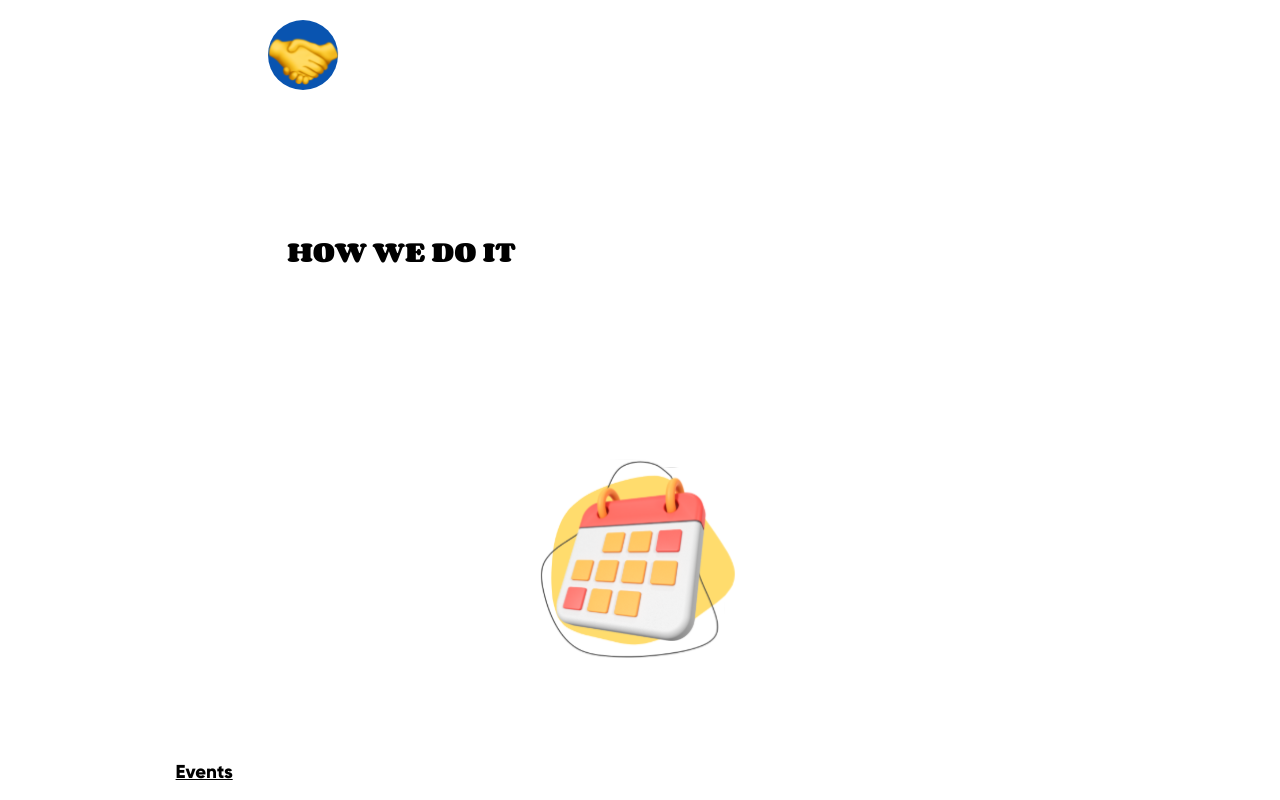
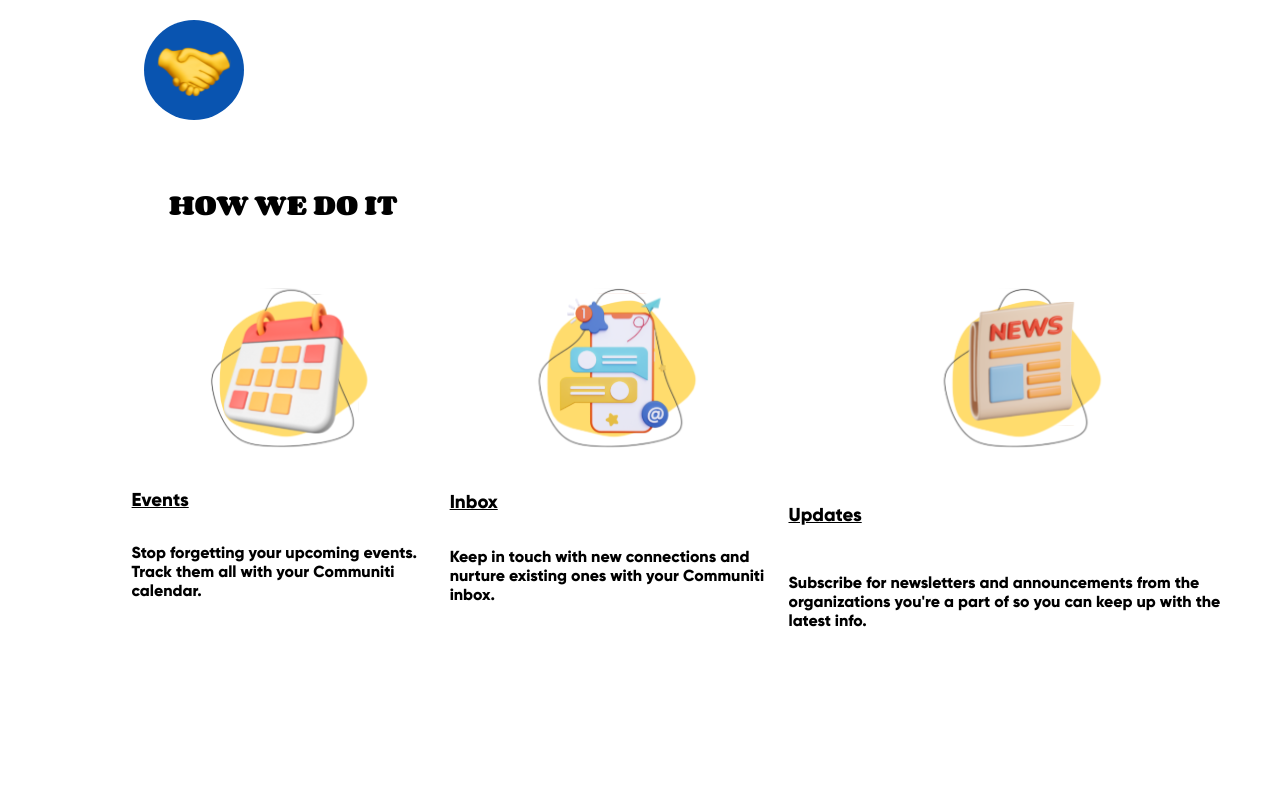
Before and after one commit to makeitMVPadmin/Communiti, a React (Create React App) app: page / in a window 1280 px wide. Shown: the top 800 px of the page. Built offline with nearby package versions, Linux system fonts and the light colour scheme.

Commit message:
Implement the tablet size mixins

```diff
--- a/src/components/HowWeDoIt.jsx
+++ b/src/components/HowWeDoIt.jsx
@@ -10,39 +10,41 @@ const HowWeDoIt = () => {
     <div className="how">
       <div className="how_content">
         <div className="how_icon_container">
-          <img src={hands} alt="hands" />
+          <img className="how_hands" src={hands} alt="hands" />
         </div>
         <h2 className="how_header">HOW WE DO IT</h2>
         <div className="how_images">
+          <div className="how_event_section">
             <img className="how_image" src={calendar} alt="events" />
             <div className="left-align-section">
-            {" "}
-            {/* Apply the class to the section */}
               <h3 className="underlined">Events</h3>
               <p className="paragraph">
                 Stop forgetting your upcoming events. Track them all with your
                 Communiti calendar.
               </p>
             </div>
+          </div>
+          <div className="how_inbox_section">
             <img className="how_image" src={inbox} alt="inbox" />
             <div className="left-align-section">
-            {" "}
-            {/* Apply the class to the section */}
               <h3 className="underlined">Inbox</h3>
               <p className="paragraph">
-              Keep in touch with new connections and nurture existing ones with
-              your Communiti inbox.
+                Keep in touch with new connections and nurture existing ones
+                with your Communiti inbox.
               </p>
             </div>
+          </div>
+          <div className="how_updates_section">
             <img className="how_image" src={update} alt="update" />
             <div className="left-align-section">
-            {" "}
-            {/* Apply the class to the section */}
+
               <h3 className="underlined">Updates</h3>
               <p className="paragraph">
-              Subscribe for newsletters and announcements from the organizations
-              you're a part of so you can keep up with the latest info.
+                Subscribe for newsletters and announcements from the
+                organizations you're a part of so you can keep up with the
+                latest info.
               </p>
+            </div>
           </div>
         </div>
       </div>
--- a/src/components/HowWeDoIt.scss
+++ b/src/components/HowWeDoIt.scss
@@ -10,9 +10,7 @@
   flex-direction: column;
   justify-content: center;
   align-items: center;
-  @include mobile {
 
-  }
 
   .how_content {
     display: flex;
@@ -25,6 +23,9 @@
       color: $MVP-black;
       margin: 10% 0% 20% 12%;
       font-family: "Corben", serif;
+      @include tablet {
+        margin: 0% 0% 5% 12%;
+      }
     }
 
     .how_icon_container {
@@ -33,11 +34,20 @@
       height: 70px;
       border-radius: 50%;
       margin-left: 10%;
+        @include tablet {
+          height:6.25rem;
+          width: 6.25rem;
+  }
 
-      img {
+      .how_hands {
         padding-top: 3%;
         height: 4.4rem;
         width: 4.4rem;
+        @include tablet{
+          height: 4.6rem;
+          width: 4.6rem;
+          padding-top: 10%;
+        }
       }
     }
 
@@ -45,6 +55,12 @@
       .how_image {
         height: 12.5rem;
         width: 12.8rem;
+        @include tablet{
+          margin-top: 0%;
+          height: 10rem;
+          width: 11rem;
+
+        }
 
       }
        h3 {
@@ -63,11 +79,20 @@
 }
 
 .how_images .left-align-section h3,
-.how_images .left-align-section p {
+.how_images .left-align-section .paragraph {
   text-align: left;
 }
-p{
+.paragraph{
   margin-bottom: 4rem;
   font-family: "Gilroy", serif;
 }
+@include tablet{
+.how_images{
+  display: flex;
+  flex-direction: row;
+  margin-left: 9%;
+  margin-bottom: 0%;
+
 }
+}
+}
--- a/src/styles/_mixins.scss
+++ b/src/styles/_mixins.scss
@@ -5,15 +5,9 @@
     }
 }
 
-// Updated the desktop mixin to use 1024px instead of 1280px
-@mixin desktop {
-    @media screen and (min-width: 1024px) {
-        @content;
-    }
-}
-
-@mixin mobile {
-    @media screen and (max-width: 320px) {
-        @content;
-    }
-}
+// // Updated the desktop mixin to use 1024px instead of 1280px
+// @mixin desktop {
+//     @media screen and (min-width: 1024px) {
+//         @content;
+//     }
+// }
```
Lines whose indentation alone changed are shown as unchanged.
